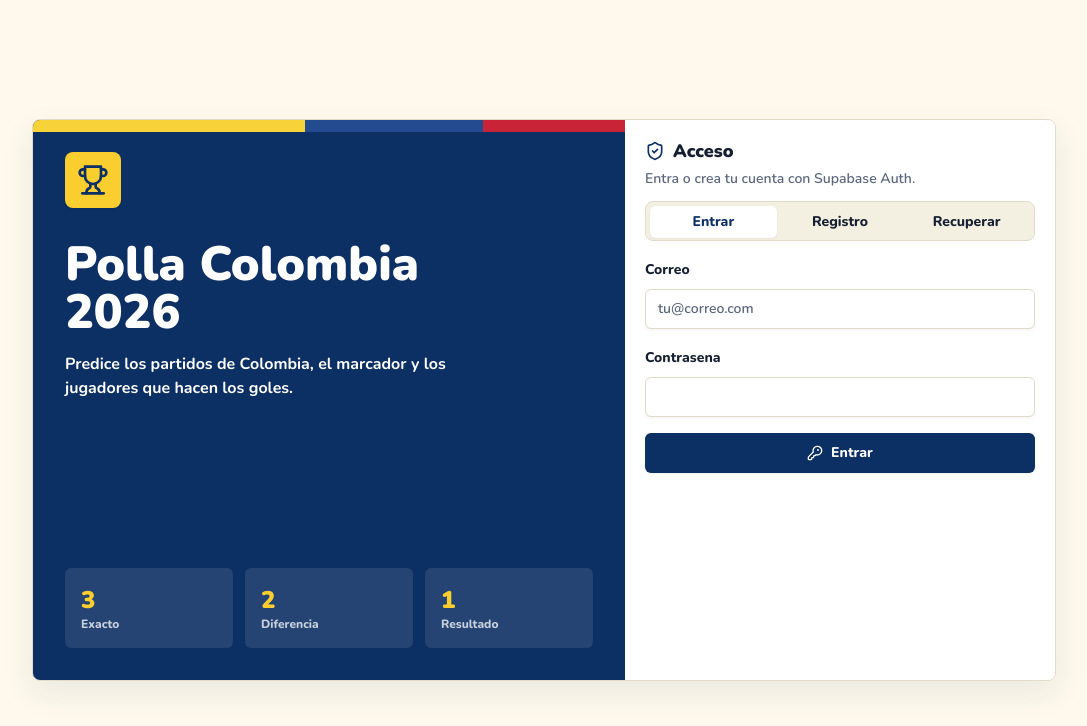
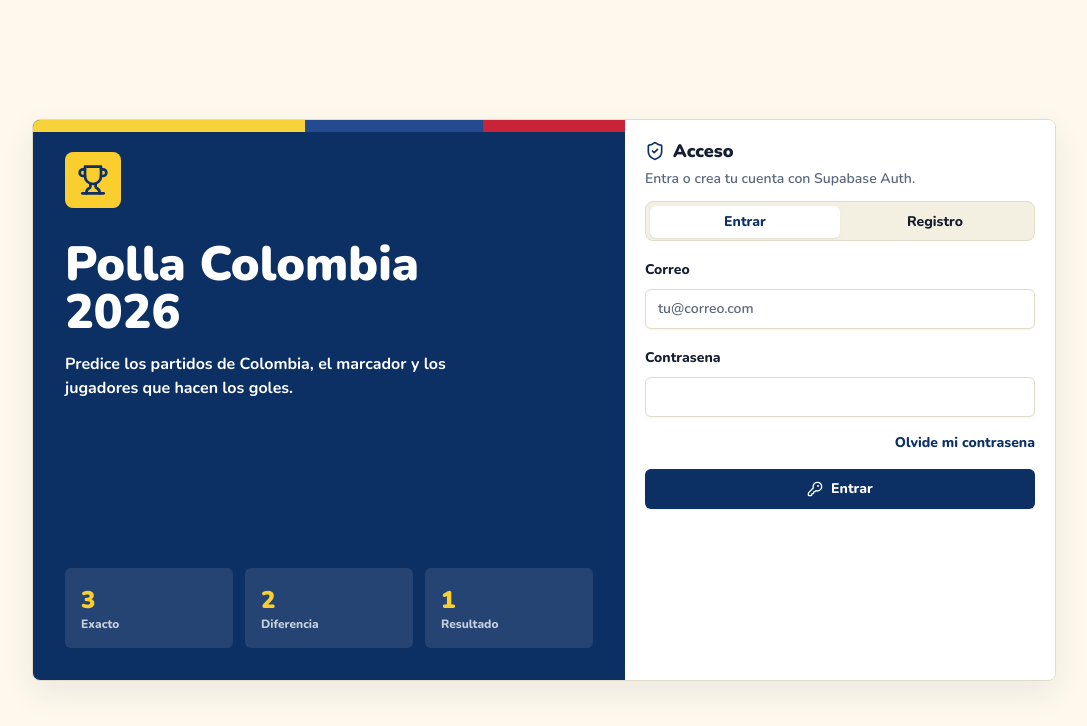
Before and after one commit to danielpardop/polla_familipardo, a React (Vite) app: page /login in a window 1280 px wide. Shown: the top 726 px of the page, without its empty margins (96-1183 px from the left). Built offline with nearby package versions, Linux system fonts and the light colour scheme; no server answers.

Commit message:
Improve password recovery login UX

```diff
--- a/src/pages/Login.tsx
+++ b/src/pages/Login.tsx
@@ -13,6 +13,7 @@ export function Login() {
   const [email, setEmail] = useState("");
   const [fullName, setFullName] = useState("");
   const [password, setPassword] = useState("");
+  const [showRecovery, setShowRecovery] = useState(false);
   const [loading, setLoading] = useState(false);
 
   async function handleLogin(event: FormEvent<HTMLFormElement>) {
@@ -108,23 +109,57 @@ export function Login() {
               <ShieldCheck className="h-5 w-5 text-primary" />
               Acceso
             </CardTitle>
-            <CardDescription>Entra o crea tu cuenta con Supabase Auth.</CardDescription>
+            <CardDescription>{showRecovery ? "Recibe un enlace para cambiar tu contrasena." : "Entra o crea tu cuenta con Supabase Auth."}</CardDescription>
           </CardHeader>
           <CardContent>
             <Tabs defaultValue="login">
-              <TabsList className="mb-4 grid w-full grid-cols-3">
-                <TabsTrigger value="login">Entrar</TabsTrigger>
-                <TabsTrigger value="register">Registro</TabsTrigger>
-                <TabsTrigger value="reset">Recuperar</TabsTrigger>
+              <TabsList className="mb-4 grid w-full grid-cols-2">
+                <TabsTrigger value="login" onClick={() => setShowRecovery(false)}>Entrar</TabsTrigger>
+                <TabsTrigger value="register" onClick={() => setShowRecovery(false)}>Registro</TabsTrigger>
               </TabsList>
               <TabsContent value="login">
+                {showRecovery ? (
+                  <form className="space-y-4" onSubmit={handlePasswordReset}>
+                    <div className="rounded-md border bg-muted/65 p-3 text-sm font-bold text-muted-foreground">
+                      Escribe el correo de tu cuenta y te enviaremos el enlace para crear una contrasena nueva.
+                    </div>
+                    <div className="space-y-2">
+                      <Label htmlFor="reset-email">Correo</Label>
+                      <Input
+                        id="reset-email"
+                        type="email"
+                        autoComplete="email"
+                        placeholder="tu@correo.com"
+                        value={email}
+                        onChange={(event) => setEmail(event.target.value)}
+                        required
+                      />
+                    </div>
+                    <Button className="w-full" type="submit" disabled={loading}>
+                      Enviar enlace
+                    </Button>
+                    <Button className="w-full" type="button" variant="ghost" onClick={() => setShowRecovery(false)} disabled={loading}>
+                      Volver a entrar
+                    </Button>
+                  </form>
+                ) : (
                   <form className="space-y-4" onSubmit={handleLogin}>
                     <AuthFields email={email} password={password} setEmail={setEmail} setPassword={setPassword} />
+                    <div className="flex justify-end">
+                      <button
+                        type="button"
+                        className="text-sm font-extrabold text-primary underline-offset-4 hover:underline"
+                        onClick={() => setShowRecovery(true)}
+                      >
+                        Olvide mi contrasena
+                      </button>
+                    </div>
                     <Button className="w-full" type="submit" disabled={loading}>
                       <KeyRound className="h-4 w-4" />
                       Entrar
                     </Button>
                   </form>
+                )}
               </TabsContent>
               <TabsContent value="register">
                 <form className="space-y-4" onSubmit={handleRegister}>
@@ -142,25 +177,6 @@ export function Login() {
                   <Button className="w-full" type="submit" disabled={loading}>
                     <UserPlus className="h-4 w-4" />
                     Crear cuenta
-                  </Button>
-                </form>
-              </TabsContent>
-              <TabsContent value="reset">
-                <form className="space-y-4" onSubmit={handlePasswordReset}>
-                  <div className="space-y-2">
-                    <Label htmlFor="reset-email">Correo</Label>
-                    <Input
-                      id="reset-email"
-                      type="email"
-                      autoComplete="email"
-                      placeholder="tu@correo.com"
-                      value={email}
-                      onChange={(event) => setEmail(event.target.value)}
-                      required
-                    />
-                  </div>
-                  <Button className="w-full" type="submit" disabled={loading}>
-                    Enviar enlace
                   </Button>
                 </form>
               </TabsContent>
```
Lines whose indentation alone changed are shown as unchanged.
